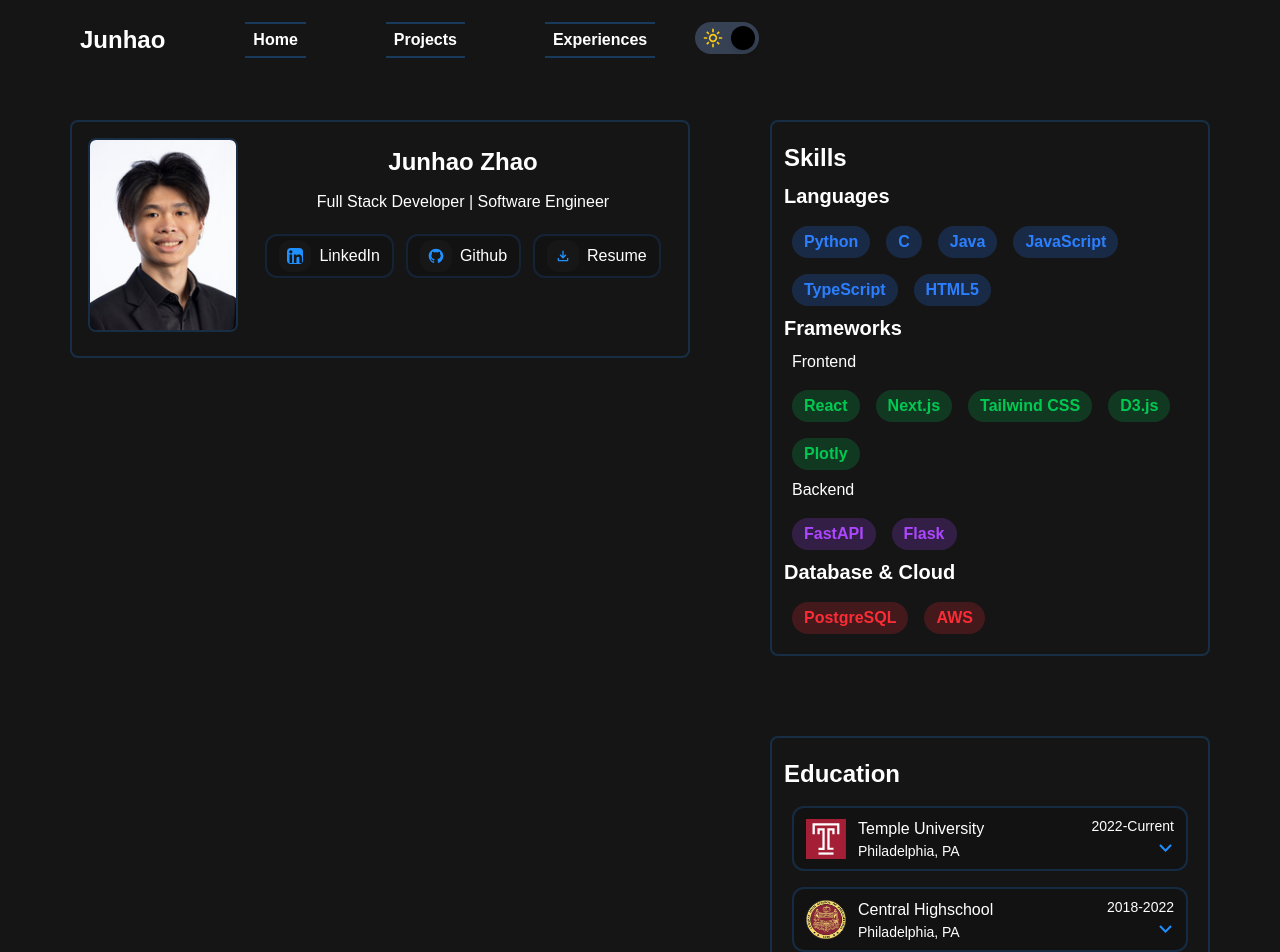
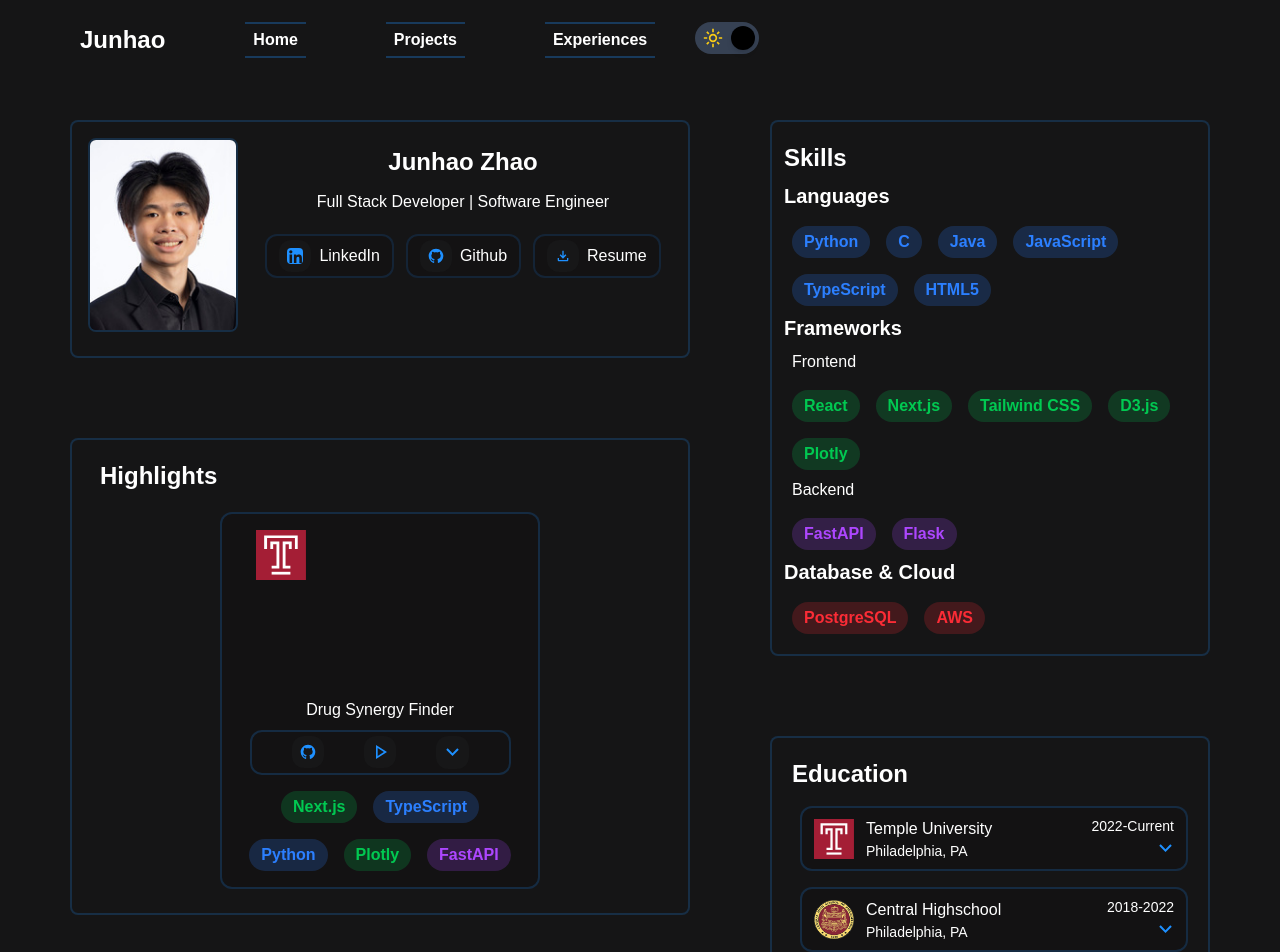
Before and after one commit to jzhao234/JunhaoZhao_Portfolio, a Next.js app: page / in a window 1280 px wide. Shown: the top 952 px of the page. Built offline with nearby package versions, Linux system fonts and the light colour scheme.

Commit message:
added small formatting changes on home page, revamped home screen for mobile users.

```diff
--- a/src/app/page.tsx
+++ b/src/app/page.tsx
@@ -10,12 +10,27 @@ export default function Home() {
   return (
     <div>
       <div className = "flex flex-wrap justify-center align-items">
-        <div className="flex flex-col min-w-94 sm:min-w-156 max-w-fit lg:max-w-175 flex-1">
-          <ProfileCard/>
+        <div className="flex flex-col min-w-94 sm:min-w-156 max-w-full md:max-w-175 flex-1">
+          <div>
+            <ProfileCard/>
+          </div>
+          <div className="block md:hidden">
+            <SkillsCard/>
+          </div>
+          <div className="hidden md:block">
+            <HighlightsCard/>
+          </div>
         </div>
-        <div className="flex flex-col min-w-90 max-w-fit lg:max-w-130 flex-1">
-          <SkillsCard/>
-          <EducationCard/>
+        <div className="flex flex-col min-w-90 max-w-full md:max-w-130 flex-1">
+          <div className="min-w-0 hidden md:block">
+            <SkillsCard/>
+          </div>
+          <div className="min-w-0 block md:hidden">
+            <HighlightsCard/>
+          </div>
+          <div className="min-w-0 ">
+            <EducationCard/>
+          </div>
         </div>
       </div>
     </div>
--- a/src/components/Education/EducationCard.tsx
+++ b/src/components/Education/EducationCard.tsx
@@ -5,7 +5,7 @@ import EducationItem from "./EducationItem"
 
 export default function EducationCard(){
     return(
-        <div className = "flex flex-col m-10 p-3 border-2 border-[#1E90FF]/20 rounded-lg text-black bg-white dark:text-white dark:bg-[#151516]">
+        <div className = "flex flex-col m-10 p-3 pl-5 border-2 border-[#1E90FF]/20 rounded-lg text-black bg-white dark:text-white dark:bg-[#151516]">
             <div>
               <h1 className = "text-2xl font-bold my-2"> Education </h1>
             </div>
--- a/src/components/Education/EducationItem.tsx
+++ b/src/components/Education/EducationItem.tsx
@@ -10,7 +10,7 @@ type ExperienceItemProps = {
   [key: string]: any;
 };
 
-export default function ExperienceItem({logo, name, location, date, ...rest}: ExperienceItemProps){
+export default function EducationCard({logo, name, location, date, ...rest}: ExperienceItemProps){
   const [isOpen, setIsOpen] = useState(false);
   const [parentWidth, setParentWidth] = useState(0);
   const parentRef = useRef(null);
--- a/src/components/Highlights/HighlightsCard.tsx
+++ b/src/components/Highlights/HighlightsCard.tsx
@@ -1,9 +1,27 @@
 "use client";
+
+import ProjectItem from "../Project/ProjectItem";
+import Image from "next/image";
 
 export default function Highlights(){
     return(
-        <div className = "max-w-150 flex-shrink-0 m-10 p-3 border-2 border-[#1E90FF]/20 rounded-lg text-black bg-white dark:text-white dark:bg-[#151516]">
-            <h1 className="text-2xl font-bold my-2"> Highlights </h1>
+        <div className = "flex flex-col m-10 p-3 border-2 border-[#1E90FF]/20 rounded-lg text-black bg-white dark:text-white dark:bg-[#151516]">
+            <h1 className="text-2xl font-bold my-2 ml-4"> Highlights </h1>
+            <div className="flex justify-center">
+                <ProjectItem
+                    id = "synergy"
+                    image={<Image src = "/logo/Temple-Logo-T-Header.svg" alt = "Temple"width={50} height={50} />}
+                    name="Drug Synergy Finder"
+                    description1={<>- Built a full-stack web application using <span className="text-green-500 font-semibold">Next.js</span>, <span className="text-green-500 font-semibold">Tailwind CSS</span>, and <span className="text-purple-500 font-semibold">FastAPI</span> to calculate and visualize drug synergies using interactive data visualizations for cancer treatment research</>}
+                    description2={"- Helped refine drug synergy models by contributing code, analyzing outputs, and proposing algorithmic improvements based on outputs using experimental data from research team"}
+                    description3={"- Provided technical insights in journal talks and weekly lab meetings to improve research outcomes"}
+                    skills={["Next.js", "TypeScript", "Python", "Plotly", "FastAPI"]}
+                    sections={["Frontend", "Language", "Language", "Frontend", "Backend"]}
+                    githubLink={"https://github.com/jzhao234/JunhaoZhao_Portfolio"}
+                    demoLink={"https://junhao-zhao-portfolio.vercel.app/experiences"}
+                />
+            </div>
+
         </div>
     );
 }
--- a/src/components/Skills/SkillsCard.tsx
+++ b/src/components/Skills/SkillsCard.tsx
@@ -5,7 +5,7 @@ import SkillsItem from "./SkillsItem";
 
 export default function Skills(){
     return(
-        <div className = "h-auto m-10 p-3 border-2 border-[#1E90FF]/20 rounded-lg text-black bg-white dark:text-white dark:bg-[#151516]">
+        <div className = "h-auto m-10 p-3 pl- border-2 border-[#1E90FF]/20 rounded-lg text-black bg-white dark:text-white dark:bg-[#151516]">
             <h1 className="text-2xl font-bold my-2"> Skills </h1>
             {/* Languages */}
             <h2 className="text-xl font-semibold mb-2"> Languages </h2>
```
